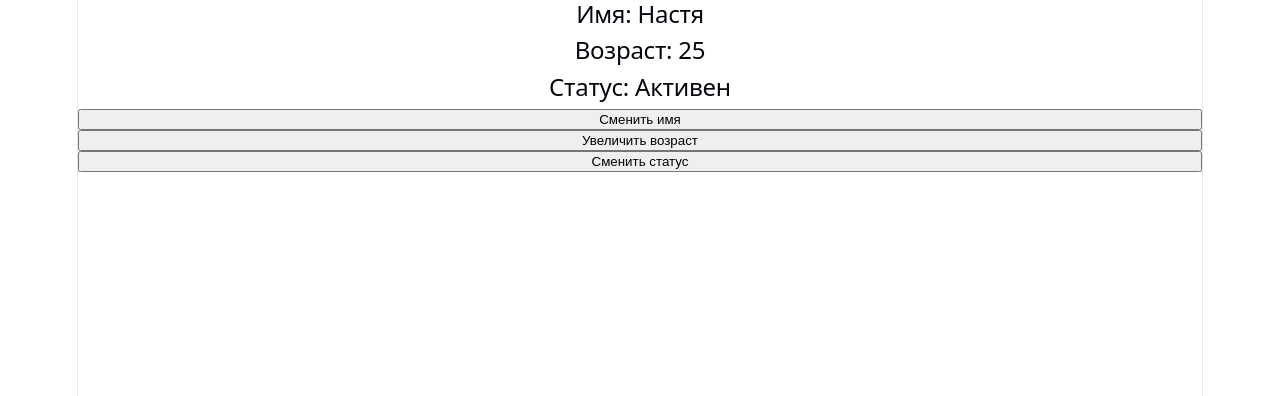
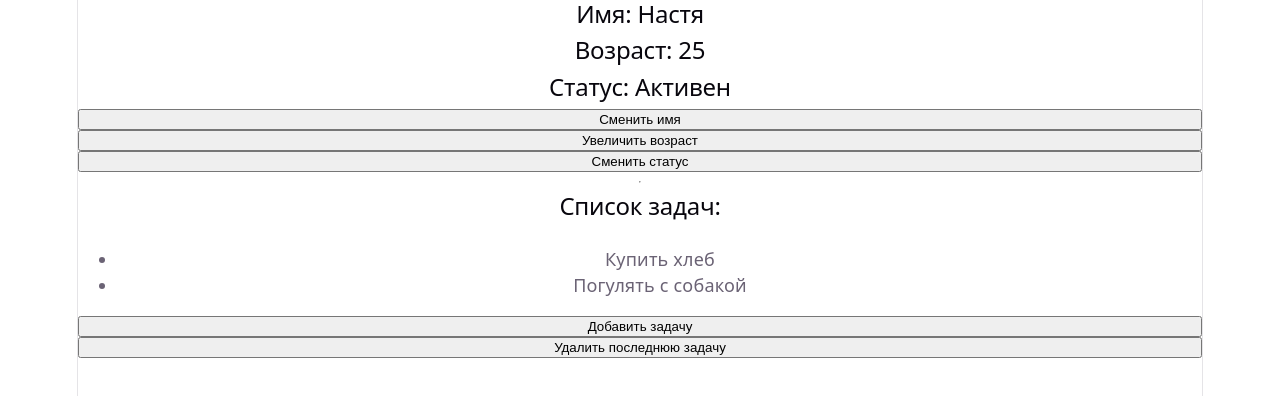
Before and after one commit to NnnastyaA/RRR, a React (Vite) app in the folder rrr-project/: page / in a window 1280 px wide. Shown: the top 396 px of the page. Built offline with nearby package versions, Linux system fonts and the light colour scheme.

Commit message:
finished task about array

```diff
--- a/rrr-project/src/App.jsx
+++ b/rrr-project/src/App.jsx
@@ -4,11 +4,14 @@ import viteLogo from "./assets/vite.svg";
 import heroImg from "./assets/hero.png";
 import "./App.css";
 import UserProfile from "./assets/components/UserProfile.jsx";
+import TaskList from "./assets/components/TaskList.jsx";
 
 function App() {
     return (
         <>
             <UserProfile />
+            <hr></hr>
+            <TaskList />
         </>
     );
 }
--- /dev/null
+++ b/rrr-project/src/assets/components/TaskList.jsx
@@ -0,0 +1,27 @@
+import { useState } from "react";
+
+const taskArr = [
+  "Протереть пыль",  "Пропылесосить гостиную", "Влажная уборка", "Запустить стирку", "Развесить белье", "Погладить вещи", "Разгрузить посудомойку",
+  "Уборка ванной", "Очистить плиту", "Протереть зеркала", "Проверить срок годности", "Закупка продуктов", "Хозяйственные товары", "Сменить постельное",
+  "Заменить полотенца", "Уход за обувью", "Организовать хранение", "Очистить микроволновку", "Уход за питомцем", "Сортировка мусора", "Полить комнатные растения"
+];
+
+const TaskList =() => {
+    const [tasks, setTasks] = useState(["Купить хлеб", "Погулять с собакой"]);
+    return (
+        <>
+            <h2>Список задач:</h2>
+            <ul>
+                {tasks.map((task, index) => (
+                    <li key={index}>
+                        {task}
+                    </li>
+                ))}
+            </ul>
+            <button onClick={() => setTasks([...tasks, taskArr[Math.floor(Math.random() * taskArr.length)]])}>Добавить задачу</button>
+            <button onClick ={() => setTasks(tasks.slice(0, -1))}>Удалить последнюю задачу</button>
+        </>
+    )
+}
+
+export default TaskList;
--- a/rrr-project/src/assets/components/UserProfile.jsx
+++ b/rrr-project/src/assets/components/UserProfile.jsx
@@ -6,7 +6,6 @@ const UserProfile = () => {
     age: 25,
     isActive: true,
     });
-    console.log(user)
 
     return (
         <>
```
